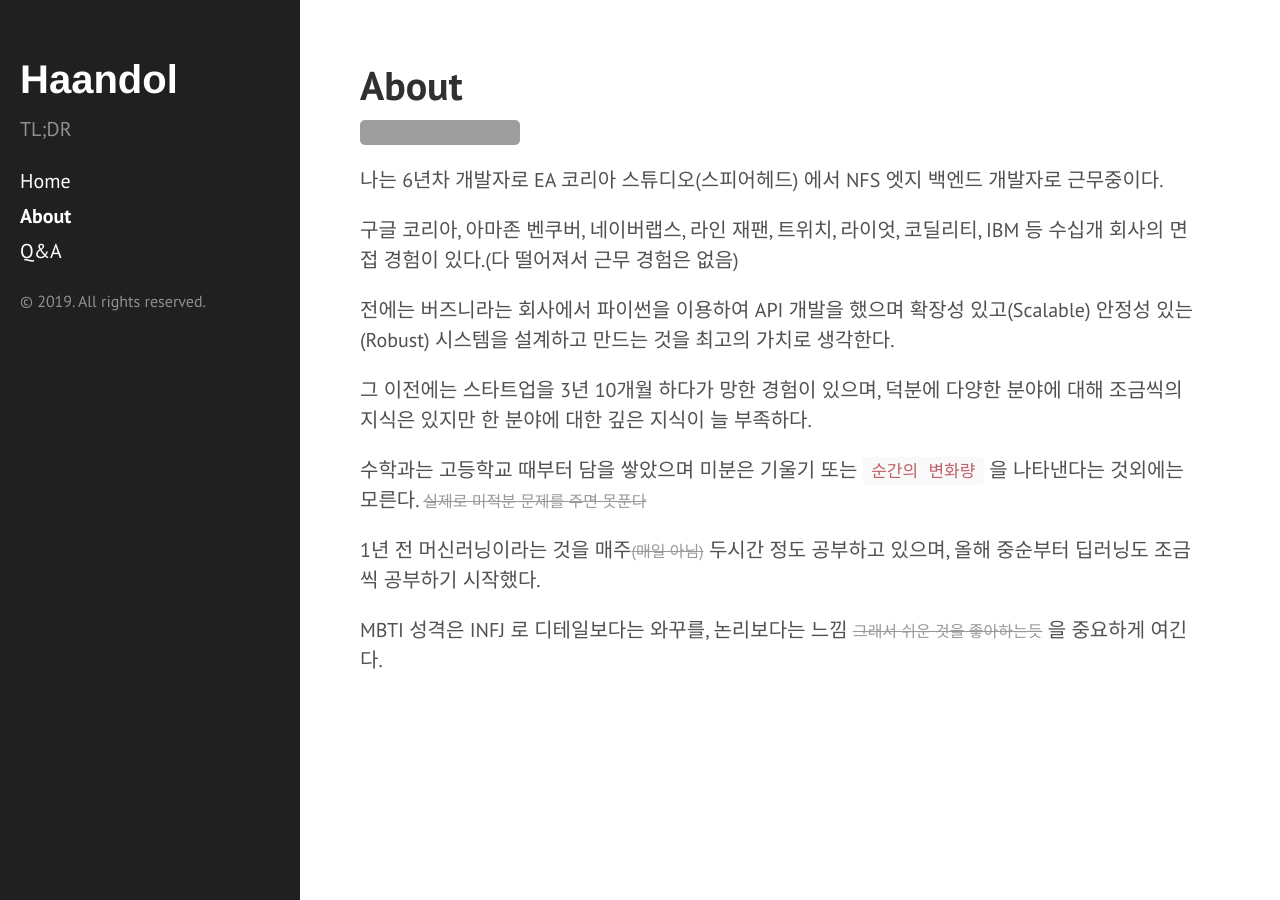
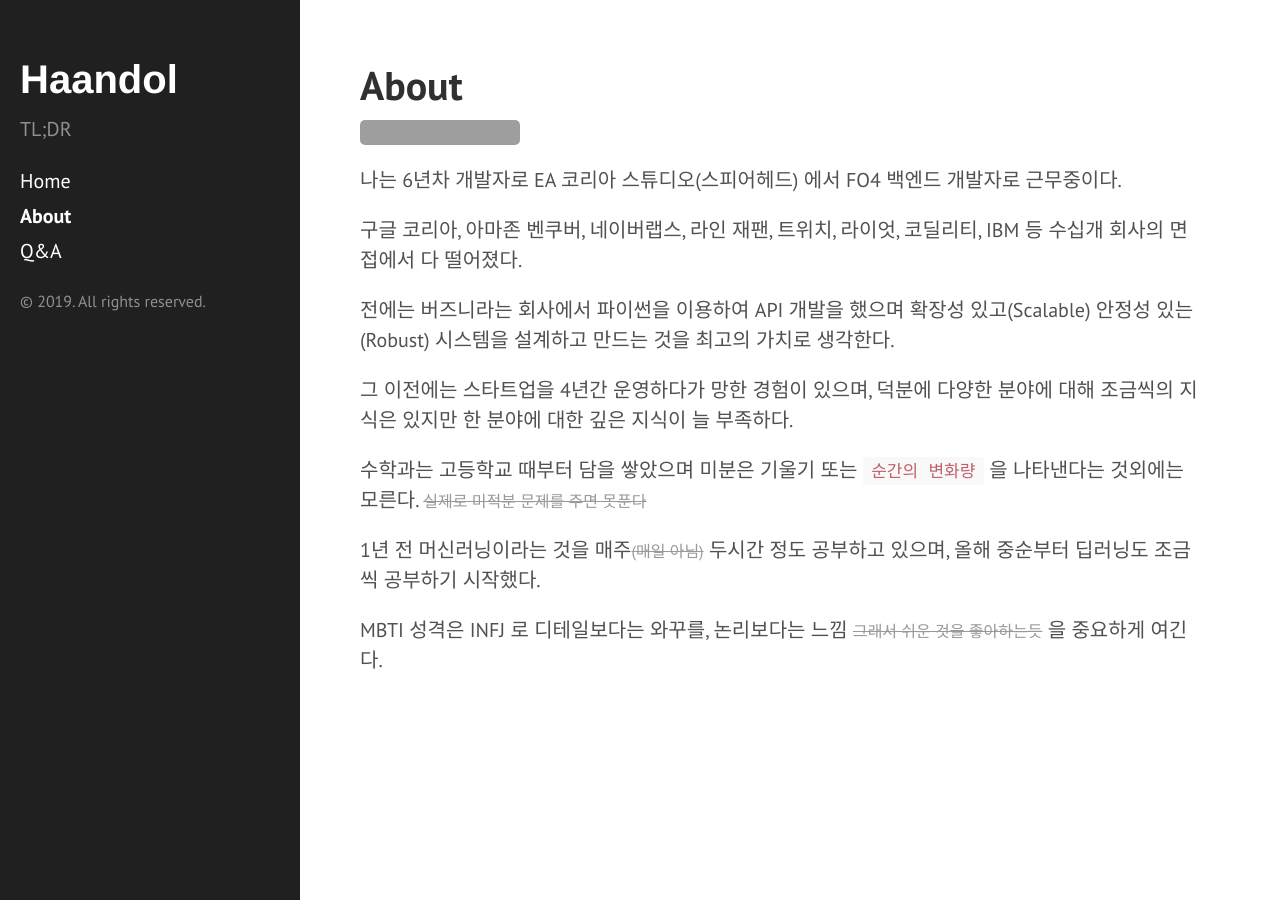
Before and after one commit to haandol/haandol.github.com, a Jekyll site: the page built from about.md, in a window 1280 px wide. Built offline with Jekyll 4.4.1, drawn with Linux system fonts in a browser that asks for light colours; grey boxes are pictures that could not be loaded.

Commit message:
modify about me

```diff
--- a/about.md
+++ b/about.md
@@ -5,13 +5,13 @@ title: About
 
 <a href="https://kr.linkedin.com/pub/dongkyun-lee/13/3a1/b53" target="_blank"><img src="https://static.licdn.com/scds/common/u/img/webpromo/btn_viewmy_160x25.png" width="160" height="25" border="0" alt="View DongKyun Lee's profile on LinkedIn"></a>
 
-나는 6년차 개발자로 EA 코리아 스튜디오(스피어헤드) 에서 NFS 엣지 백엔드 개발자로 근무중이다.
+나는 6년차 개발자로 EA 코리아 스튜디오(스피어헤드) 에서 FO4 백엔드 개발자로 근무중이다.
 
-구글 코리아, 아마존 벤쿠버, 네이버랩스, 라인 재팬, 트위치, 라이엇, 코딜리티, IBM 등 수십개 회사의 면접 경험이 있다.(다 떨어져서 근무 경험은 없음)
+구글 코리아, 아마존 벤쿠버, 네이버랩스, 라인 재팬, 트위치, 라이엇, 코딜리티, IBM 등 수십개 회사의 면접에서 다 떨어졌다.
 
 전에는 버즈니라는 회사에서 파이썬을 이용하여 API 개발을 했으며 확장성 있고(Scalable) 안정성 있는(Robust) 시스템을 설계하고 만드는 것을 최고의 가치로 생각한다.
 
-그 이전에는 스타트업을 3년 10개월 하다가 망한 경험이 있으며, 덕분에 다양한 분야에 대해 조금씩의 지식은 있지만 한 분야에 대한 깊은 지식이 늘 부족하다.
+그 이전에는 스타트업을 4년간 운영하다가 망한 경험이 있으며, 덕분에 다양한 분야에 대해 조금씩의 지식은 있지만 한 분야에 대한 깊은 지식이 늘 부족하다.
 
 
 수학과는 고등학교 때부터 담을 쌓았으며 미분은 기울기 또는 `순간의 변화량` 을 나타낸다는 것외에는 모른다. ~~실제로 미적분 문제를 주면 못푼다~~
```
